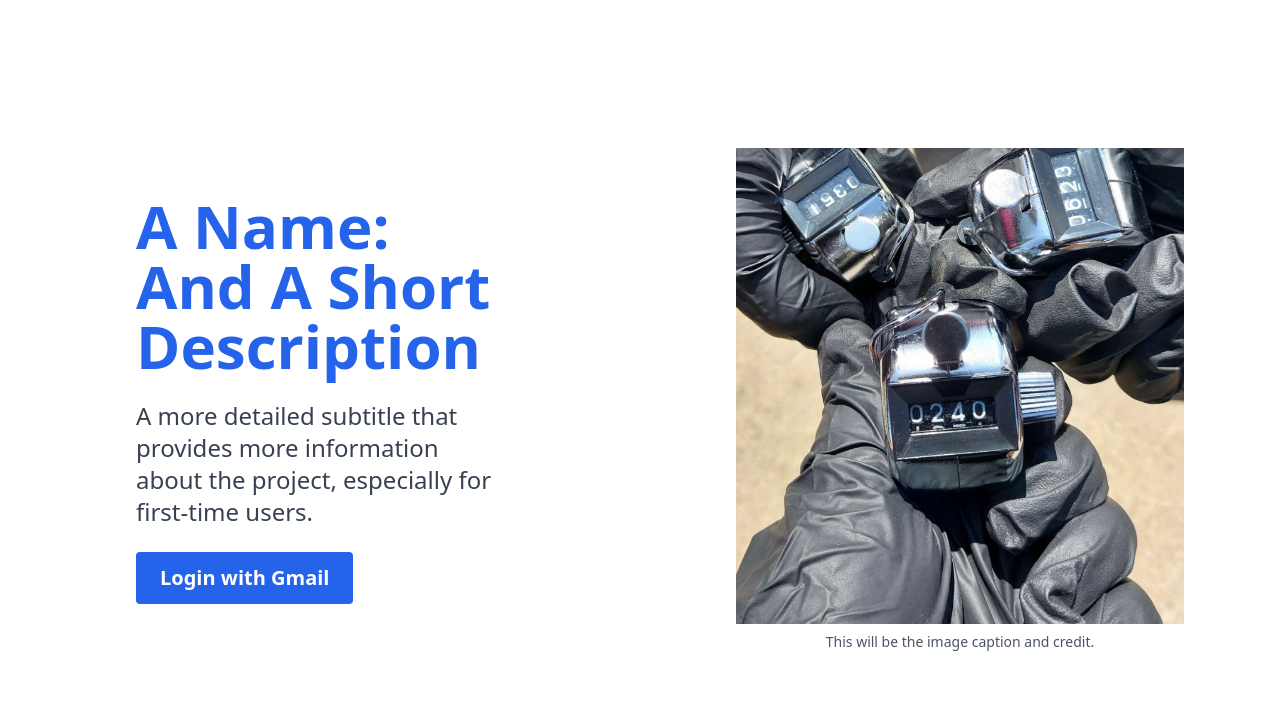
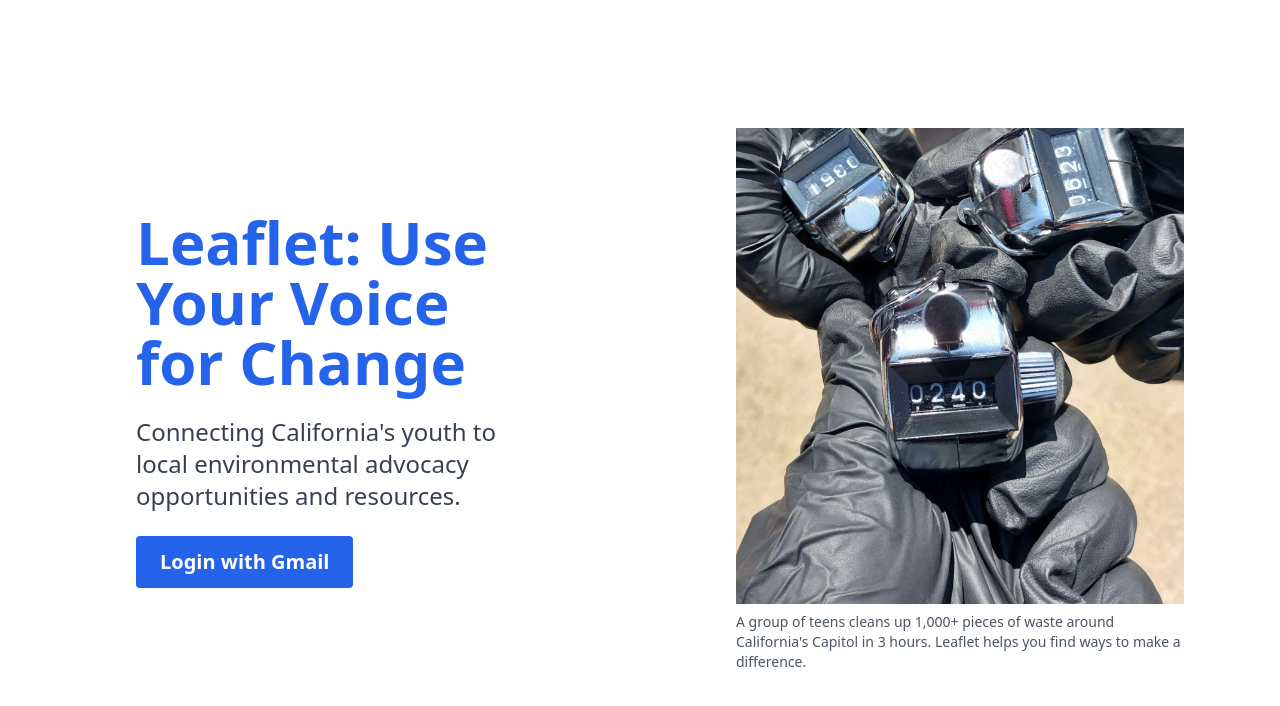
Before and after one commit to KeshavNarang/Leaflet, a Flask app: page / in a window 1280 px wide. Shown: the top 706 px of the page. Run offline with Flask 3, Linux system fonts and the light colour scheme.

Commit message:
add text to login

```diff
--- a/templates/login.html
+++ b/templates/login.html
@@ -9,15 +9,17 @@
 <body class="bg-white min-h-screen flex items-center justify-center p-0 m-0">
   <div class="w-full h-full grid grid-cols-1 md:grid-cols-2">
     <div class="login-section flex flex-col justify-center p-4 md:p-10 max-w-md mx-auto">
-      <h1 class="text-6xl font-bold mb-6 text-blue-600">A Name: And A Short Description</h1>
-      <p class="text-2xl mb-6 text-gray-700">A more detailed subtitle that provides more information about the project, especially for first-time users.</p>
+      <h1 class="text-6xl font-bold mb-6 text-blue-600">Leaflet: Use Your Voice for Change </h1>
+      <p class="text-2xl mb-6 text-gray-700">Connecting California's youth to local environmental advocacy opportunities and resources.</p>
       <div>
         <a class="bg-blue-600 hover:bg-blue-700 text-white font-bold py-3 px-6 rounded focus:outline-none focus:shadow-outline text-xl inline-block" href="{{ url_for('login') }}">Login with Gmail</a>
       </div>
     </div>
     <div class="image-section flex flex-col justify-center items-center p-4">
-      <img src="{{ url_for('static', filename='clickers.jpg') }}" alt="Public Commenting Image" class="w-full h-auto max-w-md object-contain">
-      <p class="text-sm text-gray-600 mt-2">This will be the image caption and credit.</p>
+      <div class="max-w-md w-full">
+        <img src="{{ url_for('static', filename='clickers.jpg') }}" alt="Public Commenting Image" class="w-full h-auto object-contain">
+        <p class="text-sm text-gray-600 mt-2">A group of teens cleans up 1,000+ pieces of waste around California's Capitol in 3 hours. Leaflet helps you find ways to make a difference. </p>
+      </div>
     </div>
   </div>
 </body>
```
